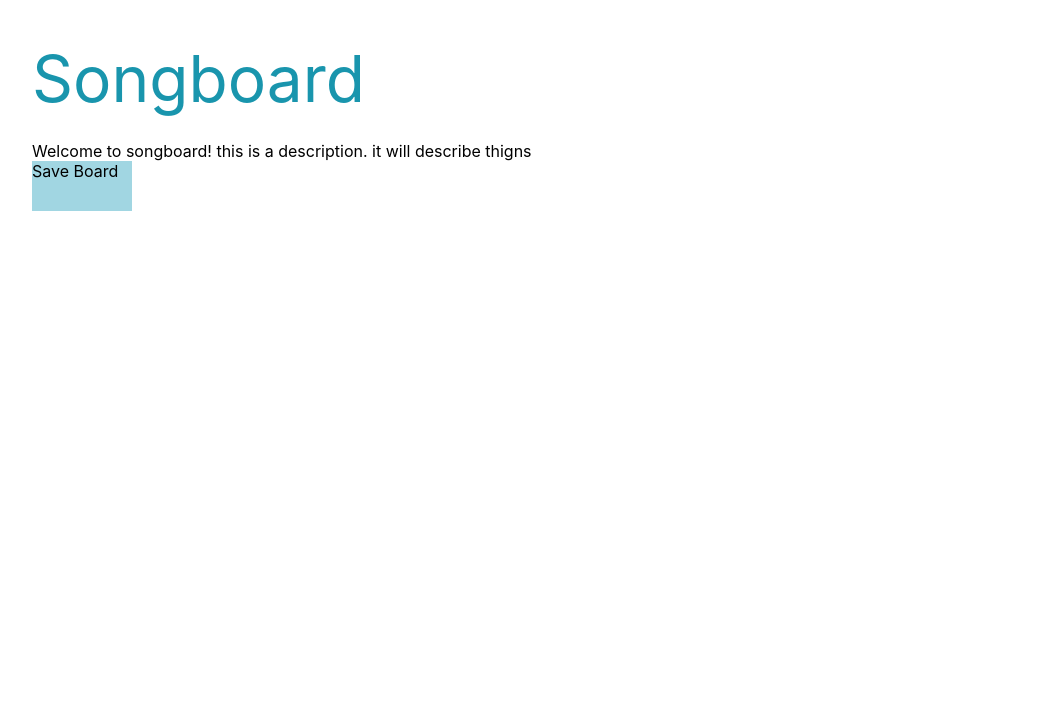
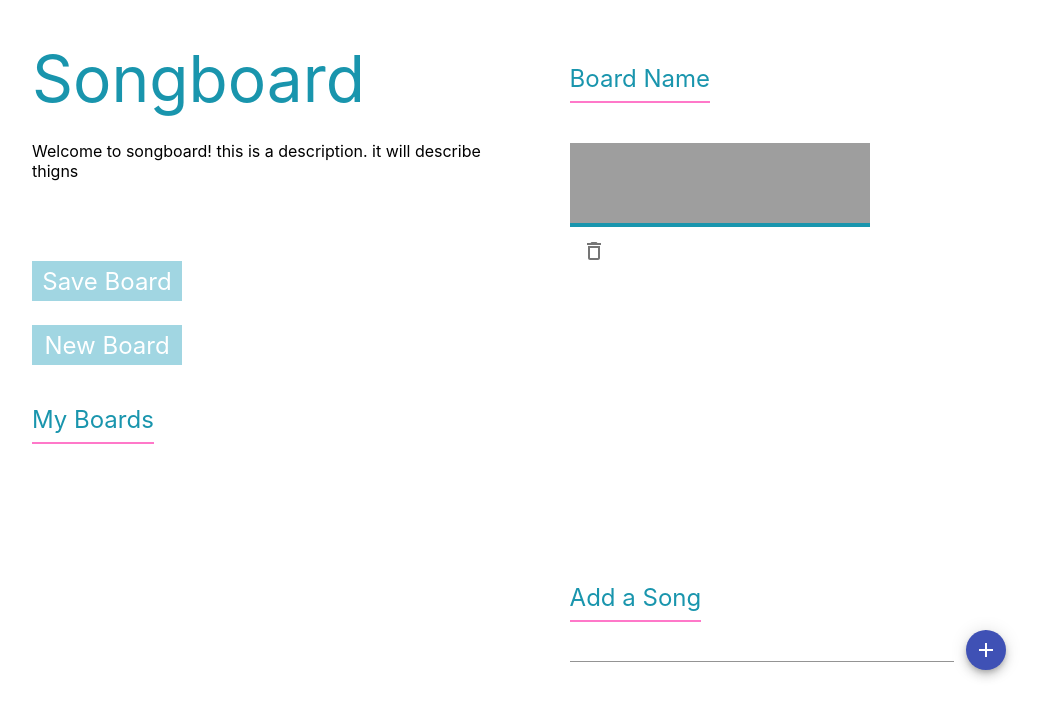
Before and after one commit to abhishyantkhare/songboard, a React (Create React App) app: page / in a window 1280 px wide. Shown: the top 718 px of the page, without its empty margins (32-1073 px from the left). Built offline with nearby package versions, Linux system fonts and the light colour scheme; grey boxes are pictures that could not be loaded.

Commit message:
basic frontend done

```diff
--- a/package.json
+++ b/package.json
@@ -3,6 +3,8 @@
   "version": "0.1.0",
   "private": true,
   "dependencies": {
+    "@material-ui/core": "^4.2.0",
+    "@material-ui/icons": "^4.2.1",
     "@types/jest": "24.0.15",
     "@types/node": "12.6.5",
     "@types/react": "16.8.23",
--- a/src/App.css
+++ b/src/App.css
@@ -1,6 +1,7 @@
 .App {
+  display: flex;
+  flex-direction: row;
 }
-
 .App-logo {
   animation: App-logo-spin infinite 20s linear;
   height: 40vmin;
@@ -21,6 +22,51 @@
   margin-top: 3vh;
 }
 
+.save-button-container {
+  margin-top: 10vh;
+}
+
+.new-button-container {
+  margin-top: 3vh;
+}
+
+.my-boards-container {
+  margin-top: 5vh;
+}
+
+.board-view {
+  display: flex;
+  flex-direction: column;
+  margin-left: 5vw;
+  margin-top: 8vh
+}
+
+.songs-container {
+  width: 53vw;
+  height: 50vh;
+  margin-top: 5vh;
+  overflow: scroll;
+}
+
+.add-container {
+  margin-top: 5vh
+}
+
+.add-song {
+  margin-top: 1vh;
+  width: 40vw;
+  display: flex;
+  flex-direction: row
+}
+.add-text {
+  width: 30vw;
+}
+
+.add-button {
+  color: white;
+  margin-left: 1vw;
+}
+
 .App-link {
   color: #61dafb;
 }
--- a/src/App.tsx
+++ b/src/App.tsx
@@ -3,6 +3,11 @@ import './App.css';
 import Logo from './logo'
 import Desc from './desc'
 import BoardButton from './board_button'
+import SectionHeader from './section_header'
+import TextField from '@material-ui/core/TextField'
+import Fab from '@material-ui/core/Fab';
+import AddIcon from '@material-ui/icons/Add';
+import SongCard from './songcard'
 
 const App: React.FC = () => {
   return (
@@ -14,8 +19,41 @@ const App: React.FC = () => {
         <div className="desc-container">
           <Desc />
         </div>
+        <div className="save-button-container">
+          <BoardButton title="Save Board" />
+        </div>
+        <div className="new-button-container">
+          <BoardButton title="New Board" />
+        </div>
+        <div className="my-boards-container">
+          <SectionHeader title="My Boards" />
+        </div>
+      </div>
+      <div className="board-view">
         <div>
-          <BoardButton title="Save Board" />
+          <SectionHeader title="Board Name" />
+        </div>
+        <div className="songs-container">
+          <SongCard url=""/>
+        </div>
+        <div className="add-container">
+          <SectionHeader title="Add a Song" />
+        </div>
+        <div className="add-song">
+          <div className="add-text">
+            <TextField
+            fullWidth={true}
+            />
+          </div>
+          <div className="add-button">
+            <Fab
+            color="primary"
+            aria-label="Add"
+            size="small"
+            >
+              <AddIcon />
+            </Fab>
+          </div>
         </div>
       </div>
     </div>
--- a/src/board_button.css
+++ b/src/board_button.css
@@ -1,9 +1,10 @@
 .button{
   background-color: #A1D6E2;
-  width: 100px;
-  height: 50px
+  color: white;
+  width: 150px;
+  height: 40px;
+  display: flex;
+  align-items: center;
+  justify-content: center;
+  font-size: 24px;
 }
-
-.title{
-  font-color: white;
-}
--- a/src/board_button.tsx
+++ b/src/board_button.tsx
@@ -9,7 +9,7 @@ class BoardButton extends React.Component<Props, {}> {
   render() {
     return (
       <div className="button">
-        {this.props.title}
+          {this.props.title}
       </div>
     )
   }
--- /dev/null
+++ b/src/section_header.css
@@ -0,0 +1,15 @@
+.title {
+  color: #1995AD;
+  font-size: 24px;
+  width: auto;
+  display: inline-block;
+  text-align: center
+}
+
+.underline {
+  background-color: #FF78C9;
+  height: 2px;
+  padding-left: 60px;
+  padding-right: 60px;
+  margin-top: 1vh;
+}
--- /dev/null
+++ b/src/section_header.tsx
@@ -0,0 +1,19 @@
+import React from 'react'
+import './section_header.css'
+
+type Props = {
+  title: string
+}
+
+class SectionHeader extends React.Component<Props, {}> {
+  render() {
+    return (
+      <div className="title">
+        {this.props.title}
+        <div className="underline" />
+      </div>
+    )
+  }
+}
+
+export default SectionHeader;
--- /dev/null
+++ b/src/songcard.css
@@ -0,0 +1,10 @@
+.songcard {
+  background-color: #1995AD;
+  display: inline-block;
+}
+
+.song-container {
+  display: inline-flex;
+  flex-direction: column;
+  align-items: flex-start;
+}
--- /dev/null
+++ b/src/songcard.tsx
@@ -0,0 +1,36 @@
+import React from 'react'
+import './songcard.css'
+import Card from '@material-ui/core/Card';
+import CardContent from '@material-ui/core/CardContent';
+import CardMedia from '@material-ui/core/CardMedia';
+import DeleteOutlinedIcon from '@material-ui/icons/DeleteOutline';
+import IconButton from '@material-ui/core/IconButton';
+
+type Props = {
+  url: string
+}
+
+class SongCard extends React.Component<Props, {}> {
+  render() {
+    return(
+      <div className="song-container">
+        <div className="songcard">
+          <iframe
+          src="https://open.spotify.com/embed/track/5JtPGzRgrWxkXX9LoROq3d"
+          width="300"
+          height="80"
+          frameBorder="0"
+          allowTransparency={true}
+          allow="encrypted-media">
+          </iframe>
+        </div>
+        <IconButton aria-label="Delete" color="default">
+          <DeleteOutlinedIcon/>
+        </IconButton>
+    </div>
+    )
+  }
+
+}
+
+export default SongCard;
```
Also changed, not shown: src/songframe.tsx (added, +17 -0 lines), 1 other file (tests, documents, lock files or other folders).
